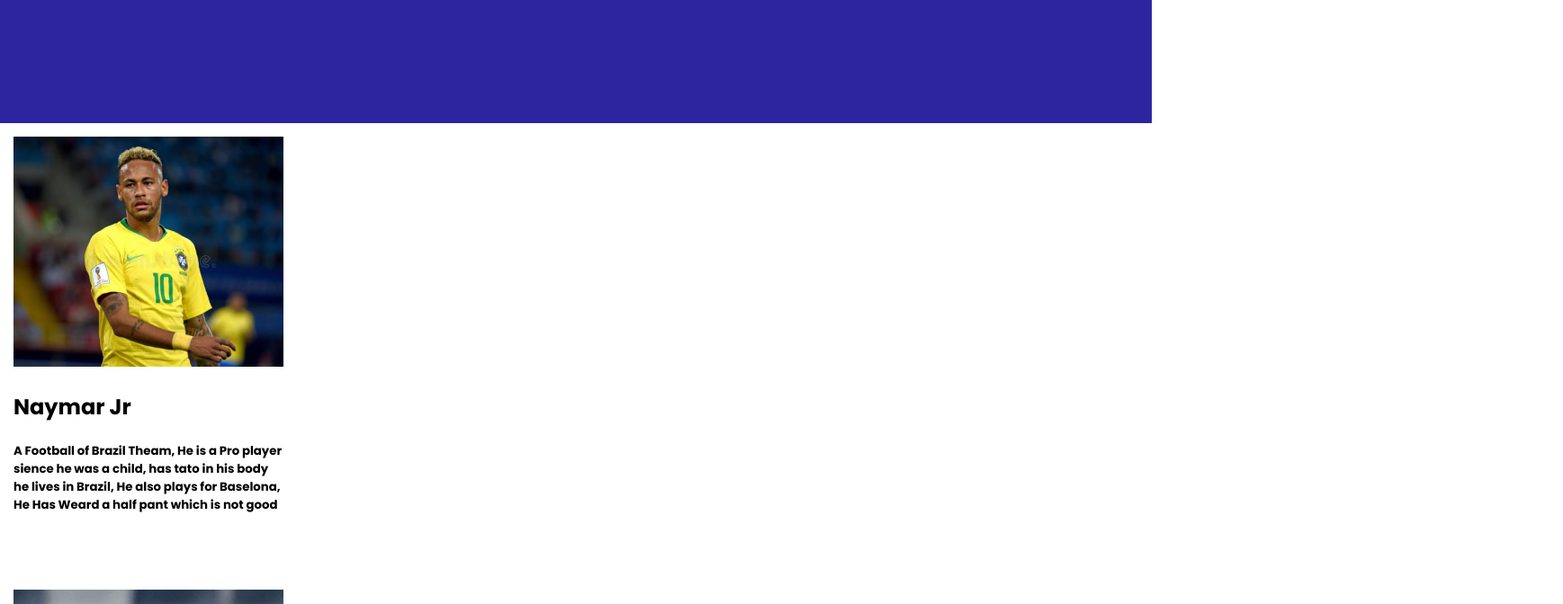
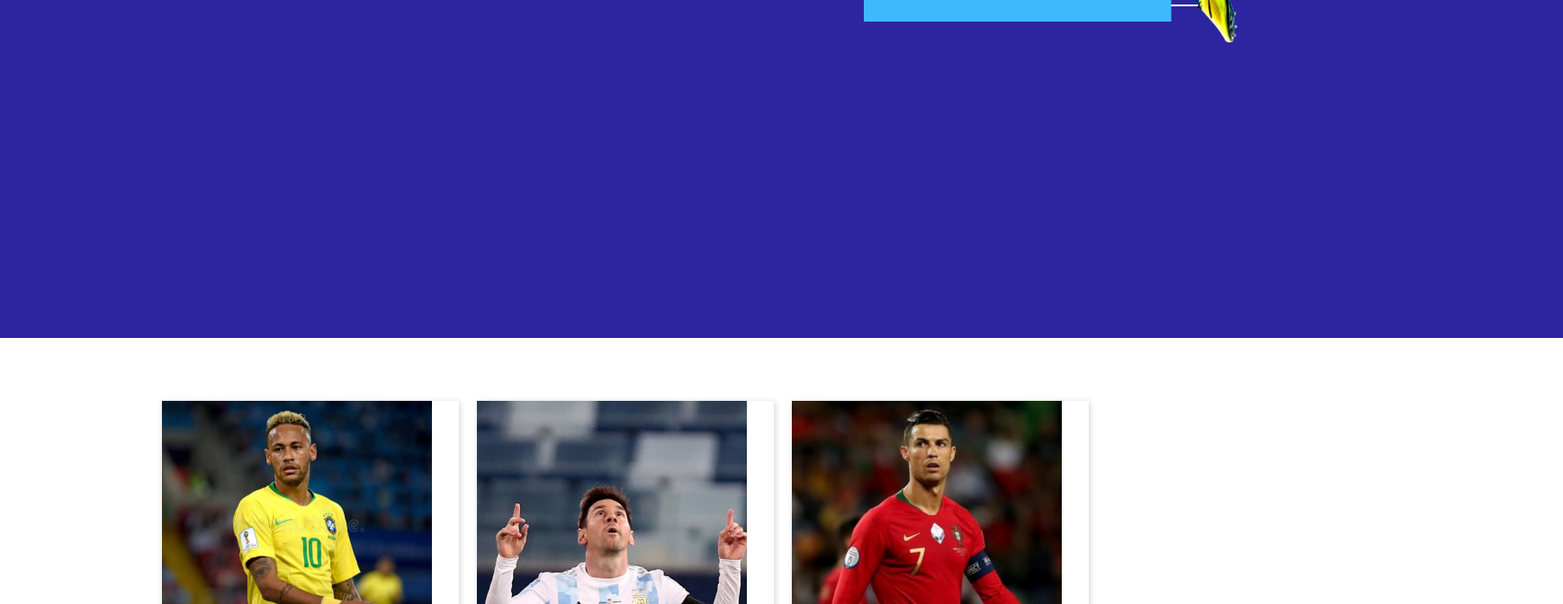
Before and after one commit to fahad-poran/footballmatch, a plain HTML site: page index.html in a window 1280 px wide. Shown: the part 540-1212 px from the top of the page at 90% size, 1737 px wide, since content can reach past the window. Drawn offline with Linux system fonts and the light colour scheme.

Commit message:
Problem in padding

```diff
--- a/style.css
+++ b/style.css
@@ -3,6 +3,8 @@
 body{
     margin: 0%;
     font-family: 'Poppins', sans-serif;
+    Width: 1440px;
+    Height: 3750px;
 }
 
 /* ------------------
@@ -12,8 +14,10 @@ top header part
 header{
     background-color: #2D25A0;
     height: 677px;
-    width: 100%;
-    display: flex;
+    width: 1440px;
+    display: grid;
+    grid-template-columns: repeat(2,1fr);
+    padding: 153px 141px 86px 156px;
 }
 
 .banner-txt .copa{
@@ -24,7 +28,7 @@ header{
     height: 230px;
     font-size: 64px;
     font-weight: 700;
-    padding-bottom: 27px;
+    /* padding-bottom: 27px; */
 }
 
 .banner-txt .watch{
@@ -47,11 +51,23 @@ header{
 /*--------------------
  player part
 ---------------------- */
+main{
+    padding: 70px 210px 27px 180px;
+}
+.players{
+    display: grid;
+    grid-template-columns: repeat(3,1fr);
+
+}
 
 .player{
     Width: 330px;
     Height: 474px;
-    padding: 15px;
+
+
+    background-color: rgb(255, 255, 255);
+
+    box-shadow: 1px 1px 7px lightgray;
 }
 .player img{
     width: 300px;
@@ -62,7 +78,12 @@ height: 256px;
     width: 300px;
     height: 154px;
 }
-
+.info .name{
+    font-size: 28px;
+}
+.info .about{
+    font-size: 16px;
+}
 
 /* --------------
  footer part
```
Also changed, not shown: index.html (line endings or trailing spaces).
